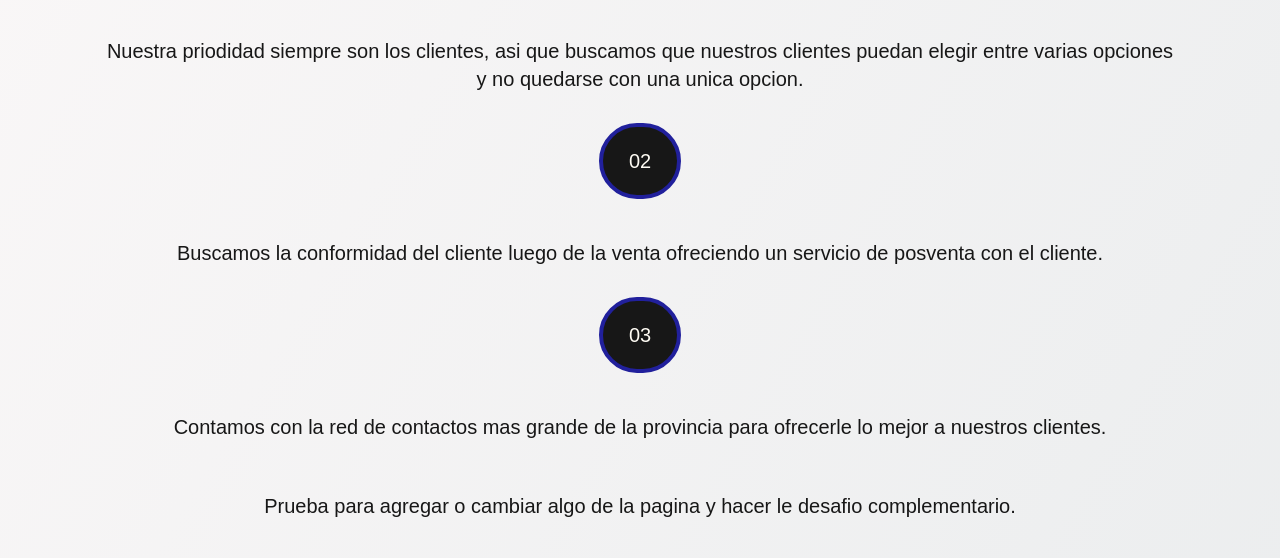
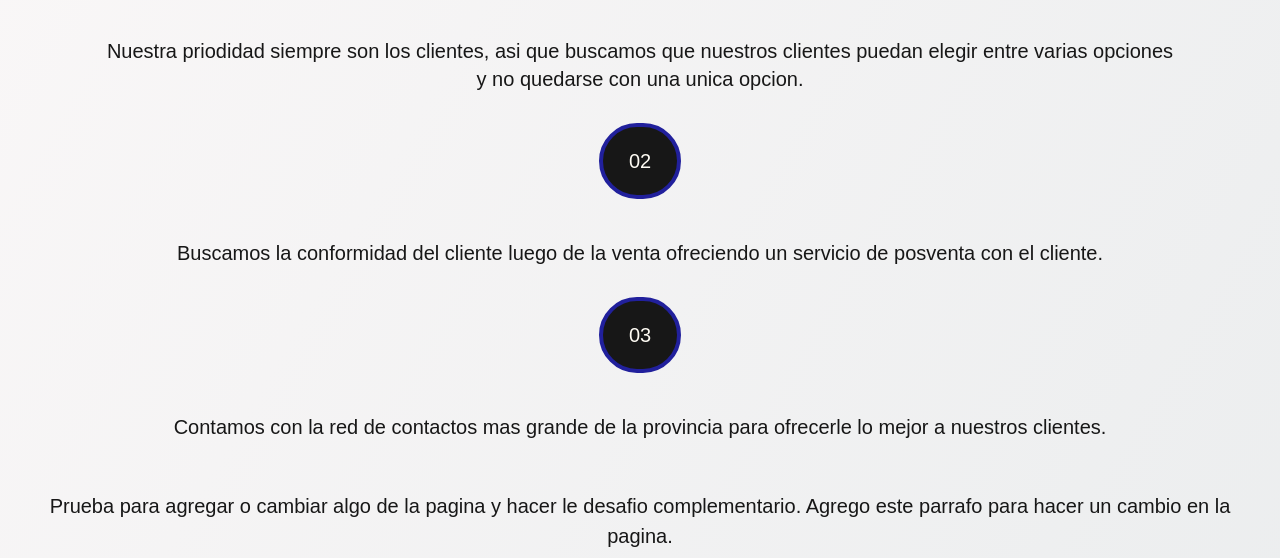
Before and after one commit to FedericoFleu/tu-auto, a website: page index.html in a window 1280 px wide. Shown: the part 1340-1898 px from the top of the page. Drawn offline with nearby package versions, Linux system fonts and the light colour scheme.

Commit message:
cambios para el tp

```diff
--- a/index.html
+++ b/index.html
@@ -186,7 +186,9 @@
     </div>
 
     <div>
-        <p>Prueba para agregar o cambiar algo de la pagina y hacer le desafio complementario.</p>
+        <p>Prueba para agregar o cambiar algo de la pagina y hacer le desafio complementario.
+            Agrego este parrafo para hacer un cambio en la pagina.
+        </p>
     </div>
 
 
```
